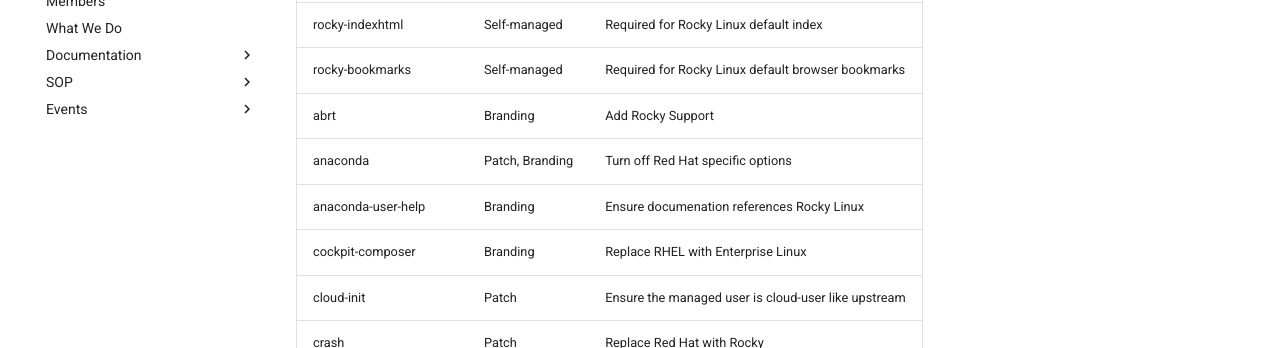
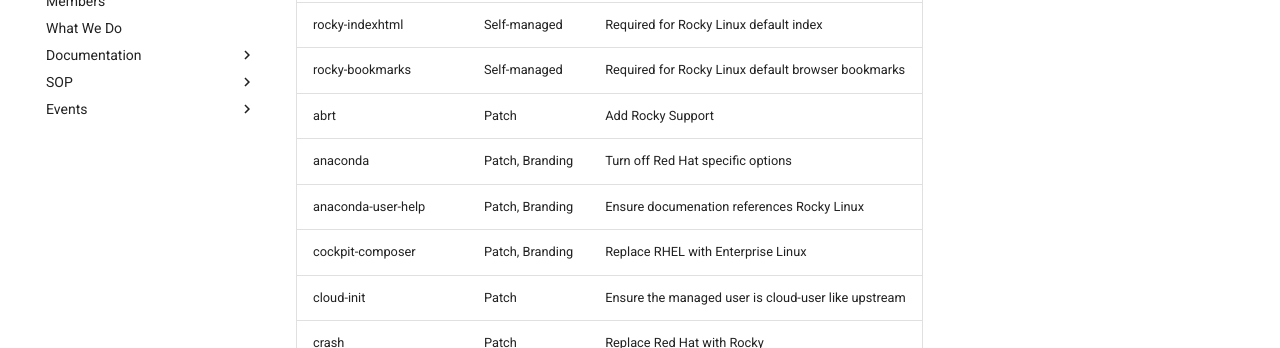
Before and after one commit to rocky-linux/sig-core-wiki, an MkDocs documentation site: the page built from docs/include/mod_table.md, in a window 1280 px wide and 900 px high, scrolled down 537 px. Shown: the part 152-500 px from the top of the window. Built offline with MkDocs 1.6.1 and Material for MkDocs 9.7.7, drawn with Linux system fonts in a browser that asks for light colours.

Commit message:
clarify some packages

```diff
--- a/docs/include/mod_table.md
+++ b/docs/include/mod_table.md
@@ -9,14 +9,14 @@
     | grub2                 | Patch           | Secure Boot                                         |
     | kernel                | Patch, Branding | Secure Boot                                         |
     | kernel-rt             | Patch, Branding | Secure Boot                                         |
-    | rocky-release         | Self-managed    | Required for Rocky Linux to be itself                   |
-    | rocky-logos           | Self-managed    | Required for Rocky Linux assets                         |
-    | rocky-indexhtml       | Self-managed    | Required for Rocky Linux default index                  |
-    | rocky-bookmarks       | Self-managed    | Required for Rocky Linux default browser bookmarks      |
-    | abrt                  | Branding        | Add Rocky Support                                   |
+    | rocky-release         | Self-managed    | Required for Rocky Linux to be itself               |
+    | rocky-logos           | Self-managed    | Required for Rocky Linux assets                     |
+    | rocky-indexhtml       | Self-managed    | Required for Rocky Linux default index              |
+    | rocky-bookmarks       | Self-managed    | Required for Rocky Linux default browser bookmarks  |
+    | abrt                  | Patch           | Add Rocky Support                                   |
     | anaconda              | Patch, Branding | Turn off Red Hat specific options                   |
-    | anaconda-user-help    | Branding        | Ensure documenation references Rocky Linux          |
-    | cockpit-composer      | Branding        | Replace RHEL with Enterprise Linux                  |
+    | anaconda-user-help    | Patch, Branding | Ensure documenation references Rocky Linux          |
+    | cockpit-composer      | Patch, Branding | Replace RHEL with Enterprise Linux                  |
     | cloud-init            | Patch           | Ensure the managed user is cloud-user like upstream |
     | crash                 | Patch           | Replace Red Hat with Rocky                          |
     | dhcp                  | Patch           | Change bug tracker URL                              |
@@ -73,7 +73,7 @@
     | rocky-indexhtml       | Self-managed    | Required for Rocky Linux default index                  |
     | rocky-bookmarks       | Self-managed    | Required for Rocky Linux default browser bookmarks      |
     | anaconda              | Patch, Branding | Turn off Red Hat specific options                       |
-    | anaconda-user-help    | Branding        | Ensure documenation references Rocky Linux              |
+    | anaconda-user-help    | Patch, Branding | Ensure documenation references Rocky Linux              |
     | cloud-init            | Patch           | Ensure the managed user is cloud-user like upstream     |
     | cockpit-composer      | Branding        | Replace RHEL with Enterprise Linux                      |
     | crash                 | Patch           | Replace Red Hat with Rocky                              |
@@ -124,7 +124,7 @@
     | rocky-indexhtml       | Self-managed    | Required for Rocky Linux default index                      |
     | rocky-bookmarks       | Self-managed    | Required for Rocky Linux default browser bookmarks          |
     | anaconda              | Patch, Branding | Turn off Red Hat specific options                           |
-    | anaconda-user-help    | Branding        | Ensure documenation references Rocky Linux                  |
+    | anaconda-user-help    | Patch, Branding | Ensure documenation references Rocky Linux                  |
     | cloud-init            | Patch           | Ensure the managed user is cloud-user like upstream         |
     | cockpit-composer      | Branding        | Replace RHEL with Enterprise Linux                          |
     | crash                 | Patch           | Replace Red Hat with Rocky                                  |
```
